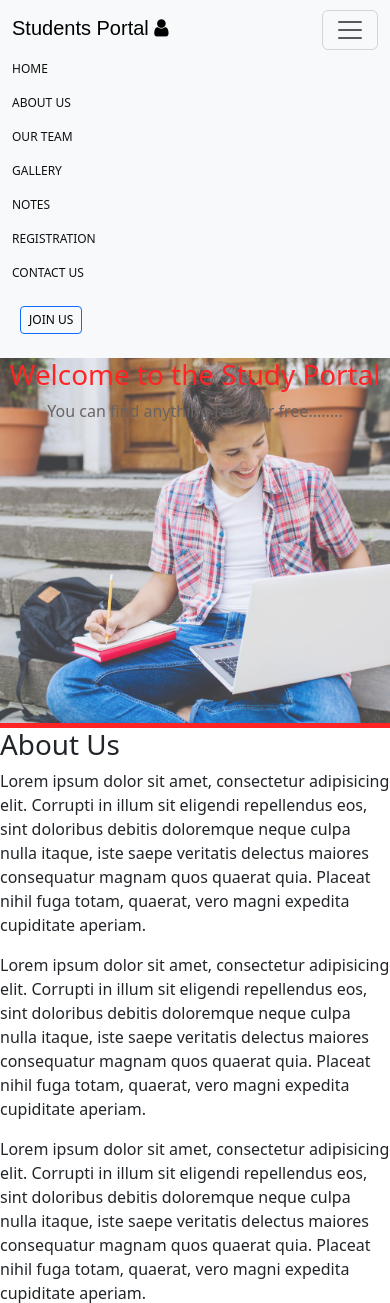
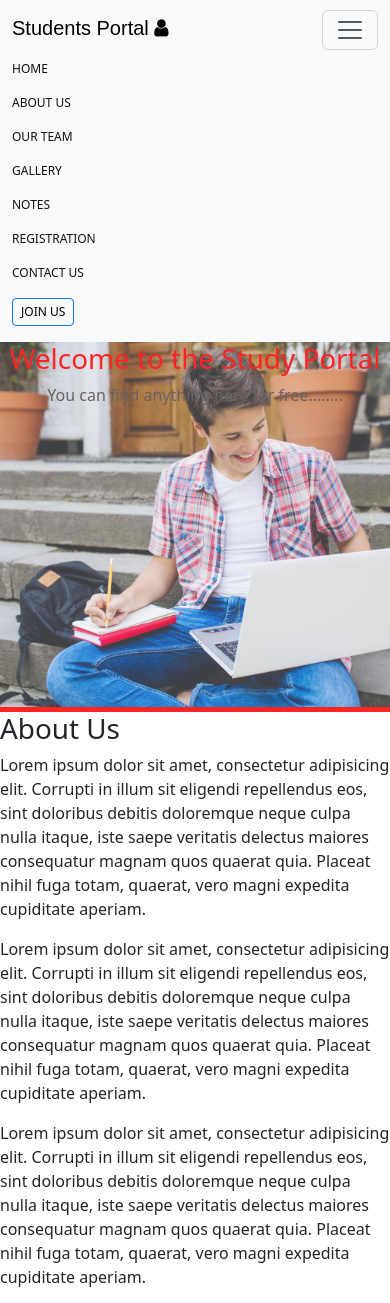
Before and after one commit to webdevavi96/myproject, a Django app: page /about/ in a window 390 px wide, after a click that opens the changed part. Shown: the top 1303 px of the page. Run offline with Django 5.2, Linux system fonts and the light colour scheme; some web fonts are replaced.

Commit message:
update index.html

```diff
--- a/General/templates/index.html
+++ b/General/templates/index.html
@@ -51,7 +51,7 @@
       </ul>
       <div class="btn1">
         <ul class="navbar-nav me-auto mb-2 mb-lg-0">
-          <li class="nav-item"><a class="btn btn-outline-primary btn-sm m-2" href="/joinus" role="button">Join Us</a></li>
+          <li class="nav-item"><a class="btn btn-outline-primary btn-sm" href="/joinus" role="button">Join Us</a></li>
         </ul>
       </div>
     </div>
@@ -59,12 +59,12 @@
 </nav>
     </div>
 
-    <main class="row col-md-12">
+    <main class="row col-md-12 p-0 p-0">
       <section id="home">
          <h1>Welcome to the Study Portal</h1>
          <p>You can find anything here for free........</p>
       </section>
-      <section>
+      <section class="row p-0 m-0">
           {% block content %}
 
         {% endblock %}
```
